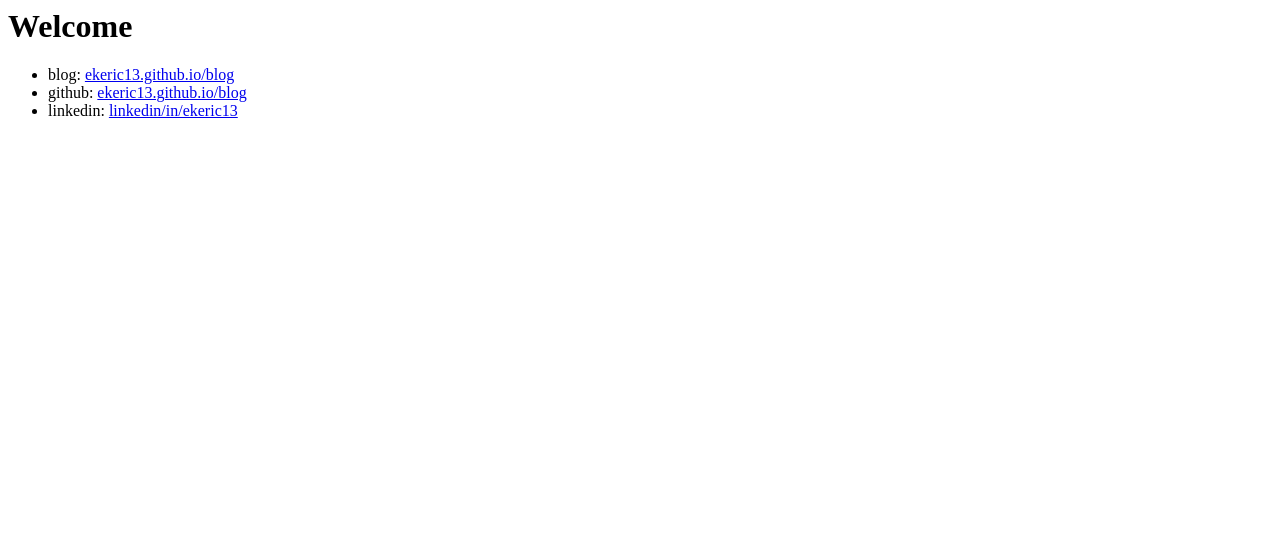
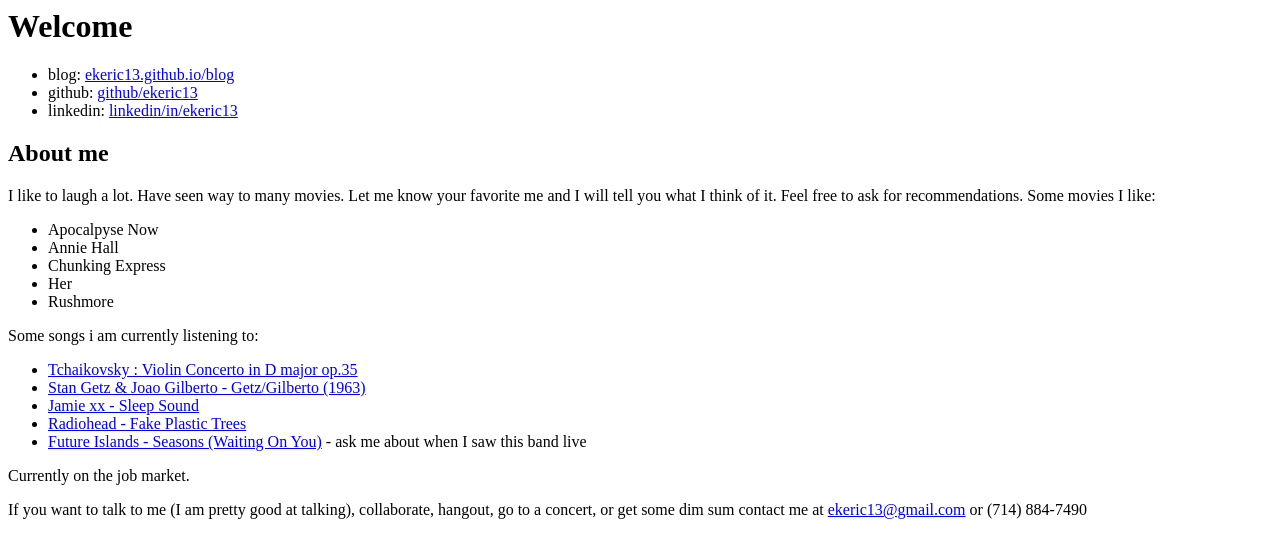
Before and after one commit to ekeric13/ekeric13.github.io, a plain HTML site: page index.html in a window 1280 px wide. Drawn offline with Linux system fonts and the light colour scheme.

Commit message:
Blog update at 2015-02-10 01:55:20

```diff
--- a/index.html
+++ b/index.html
@@ -6,8 +6,32 @@
   <h1>Welcome</h1>
   <ul>
     <li>blog: <a href="http://ekeric13.github.io/blog">ekeric13.github.io/blog</a></li>
-    <li>github: <a href="https://github.com/ekeric13">ekeric13.github.io/blog</a></li>
+    <li>github: <a href="https://github.com/ekeric13">github/ekeric13</a></li>
     <li>linkedin: <a href="https://www.linkedin.com/in/ekeric13">linkedin/in/ekeric13</a></li>
   </ul>
 
+  <h2>About me</h2>
+  <span>I like to laugh a lot.</span>
+  <span>Have seen way to many movies. Let me know your favorite me and I will tell you what I think of it. Feel free to ask for recommendations. Some movies I like:</span>
+  <ul>
+    <li>Apocalpyse Now</li>
+    <li>Annie Hall</li>
+    <li>Chunking Express</li>
+    <li>Her</li>
+    <li>Rushmore</li>
+  </ul>
+  <span>Some songs i am currently listening to:</span>
+  <ul>
+    <li><a href="https://www.youtube.com/watch?v=GAkw_Wi4yIo">Tchaikovsky : Violin Concerto in D major op.35</a></li>
+    <li><a href="https://www.youtube.com/watch?v=9KpIV57PSeo">Stan Getz &amp; Joao Gilberto - Getz/Gilberto (1963)</a></li>
+    <li><a href="https://www.youtube.com/watch?v=0fOHh5Q7Q1E">Jamie xx - Sleep Sound</a></li>
+    <li><a href="https://www.youtube.com/watch?v=NUJP0BwWB5Q">Radiohead - Fake Plastic Trees</a></li>
+    <li><a href="https://www.youtube.com/watch?v=-5Ae-LhMIG0">Future Islands - Seasons (Waiting On You)</a> - ask me about when I saw this band live</li>
+  </ul>
+
+  <div>
+    <p>Currently on the job market.</p>
+    <p>If you want to talk to me (I am pretty good at talking), collaborate, hangout, go to a concert, or get some dim sum contact me at <a href="mailto:ekeric13@gmail.com?subject=Reaching%20Out&amp;body=Hey%20Eric,">ekeric13@gmail.com</a> or (714) 884-7490</p>
+  </div>
+
 </body>
```
